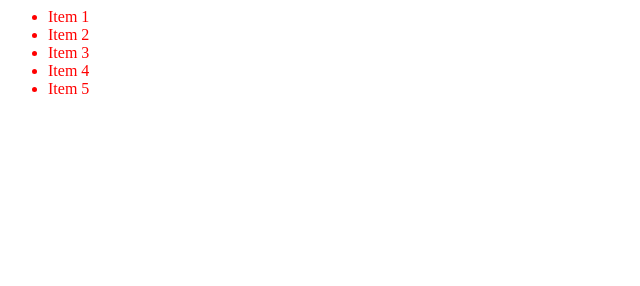
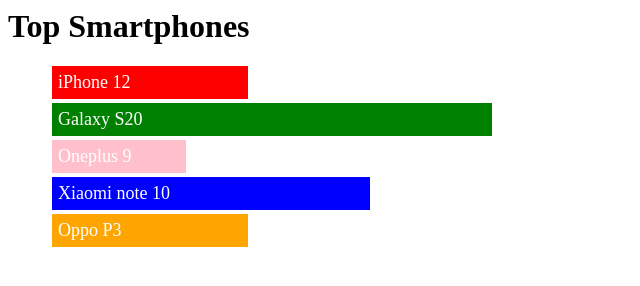
Before and after one commit to kharioki/learning-D3, a plain HTML site: page index.html in a window 1280 px wide. Shown: the whole page, without its empty margins (0-640 px from the left). Drawn offline with nearby package versions, Linux system fonts and the light colour scheme.

Commit message:
basic static chart

```diff
--- a/index.html
+++ b/index.html
@@ -1,19 +1,59 @@
 <html>
   <head>
     <title>Learning D3.js</title>
-    <script src="https://d3js.org/d3.v7.min.js"></script>
+    <script src="https://d3js.org/d3.v3.min.js"></script>
   </head>
   <body>
+    <h1>Top Smartphones</h1>
     <ul class="items">
-      <li>Item 1</li>
-      <li>Item 2</li>
-      <li>Item 3</li>
-      <li>Item 4</li>
-      <li>Item 5</li>
+      <li>iPhone 12</li>
+      <li>Galaxy S20</li>
+      <li>Oneplus 9</li>
+      <li>Xiaomi note 10</li>
+      <li>Oppo P3</li>
     </ul>
 
     <script>
-      d3.selectAll("li").style("color", "red");
+      var listStyles = [
+        {
+          'background': 'red',
+          'color': 'white',
+          'width': '15'
+        },
+        {
+          'background': 'green',
+          'color': 'white',
+          'width': '35'
+        },
+        {
+          'background': 'pink',
+          'color': 'white',
+          'width': '10'
+        },
+        {
+          'background': 'blue',
+          'color': 'white',
+          'width': '25'
+        },
+        {
+          'background': 'orange',
+          'color': 'white',
+          'width': '15'
+        },
+      ];
+
+      d3.selectAll('.items li')
+        .data(listStyles)
+        .style({
+          'font-size': '18px',
+          'padding': '6px',
+          'margin': '4px',
+          'list-style': 'none',
+          'background': function(d) { return d.background; },
+          'color': function(d) { return d.color; },
+          'width': function(d) { return d.width+'%'; }
+        });
+
     </script>
   </body>
 </html>
```
